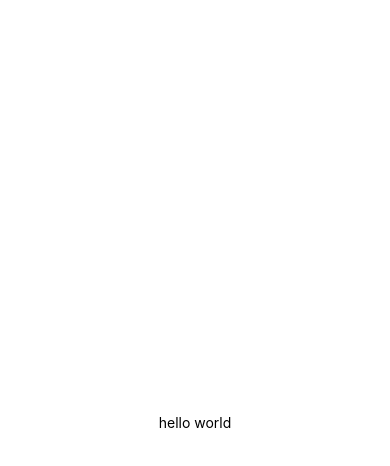
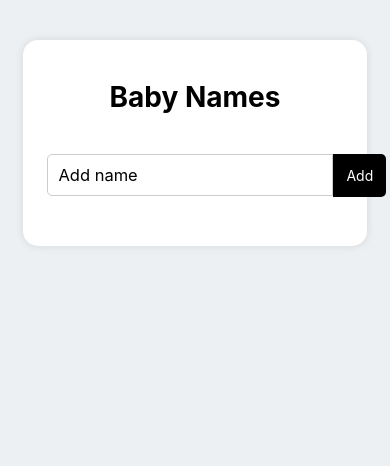
Before and after one commit to UmerYounis25/baby-names-ui, a React Native app: screen / in a window 390 px wide. Shown: the top 466 px of the page. Built offline with nearby package versions, Linux system fonts and the light colour scheme.

Commit message:
add:( name input feild & add name to store action)

```diff
--- /dev/null
+++ b/src/components/AddInput.jsx
@@ -0,0 +1,65 @@
+import React from 'react';
+import { View, Text, StyleSheet, TextInput, TouchableOpacity } from 'react-native';
+import { useDispatch } from 'react-redux';
+import { addName } from '../store/actions/AddNames';
+
+export const AddInput = () => {
+	const dispatch = useDispatch();
+	const [addTerm, setAddTerm] = React.useState('');
+	const [AddError, setAddError] = React.useState('');
+
+	return (
+		<View>
+			{AddError.length >= 1 && <Text style={styles.error}>{AddError}</Text>}
+			<View style={styles.inputGroup}>
+				<TextInput
+					style={styles.input}
+					placeholder='Add name'
+					value={addTerm}
+					onChangeText={(text) => setAddTerm(text.trim())}
+				/>
+				<TouchableOpacity
+					style={styles.button}
+					onPress={() => {
+						addTerm.length >= 1
+							? (setAddError(''), dispatch(addName(addTerm)), setAddTerm(''))
+							: setAddError('Please enter the valid value');
+					}}
+				>
+					<Text style={styles.btnText}>Add</Text>
+				</TouchableOpacity>
+			</View>
+		</View>
+	);
+};
+
+const styles = StyleSheet.create({
+	inputGroup: {
+		flexDirection: 'row',
+		justifyContent: 'space-between',
+		alignItems: 'center',
+	},
+	input: {
+		borderWidth: 1,
+		borderColor: '#ccc',
+		padding: 10,
+		borderTopLeftRadius: 5,
+		borderBottomLeftRadius: 5,
+		marginTop: 10,
+		marginBottom: 10,
+		fontSize: 16.5,
+		flex: 1,
+	},
+	button: {
+		backgroundColor: 'black',
+		borderTopRightRadius: 5,
+		borderBottomRightRadius: 5,
+		padding: 13,
+	},
+	btnText: {
+		color: '#fff',
+	},
+	error: {
+		color: 'red',
+	},
+});
--- /dev/null
+++ b/src/components/index.js
@@ -0,0 +1 @@
+export * from './AddInput'
--- a/src/store/actions/AddNames.js
+++ b/src/store/actions/AddNames.js
@@ -0,0 +1,7 @@
+import { ADD_NAME } from '../types/';
+
+export const addName = (name) => (dispatch) => {
+	const id = Math.random().toString(36).substr(2, 9);
+	const nameObject={name,id};
+	dispatch({ type: ADD_NAME, payload: nameObject });
+};
--- a/src/store/reducers/BabyNames.js
+++ /dev/null
@@ -1,8 +0,0 @@
-export default function babyName(state = null, action) {
-	switch (action.type) {
-		case 'xyx':
-			return action.payload;
-		default:
-			return state;
-	}
-}
--- /dev/null
+++ b/src/store/reducers/Names.js
@@ -0,0 +1,14 @@
+import { ADD_NAME } from '../types';
+
+const initialState = {
+	names: [],
+};
+
+export default function Names(state = initialState, action) {
+	switch (action.type) {
+		case ADD_NAME:
+			return {...state,names:[...state.names,action.payload ] }
+		default:
+			return state;
+	}
+}
--- a/src/store/reducers/index.js
+++ b/src/store/reducers/index.js
@@ -1,6 +1,6 @@
 import { combineReducers } from 'redux';
-import BabyNames from './BabyNames';
+import Names from './Names';
 
-const rootReducer = combineReducers({ babyName: BabyNames });
+const rootReducer = combineReducers({ names: Names });
 
 export default rootReducer;
--- /dev/null
+++ b/src/store/types/index.js
@@ -0,0 +1 @@
+export const ADD_NAME = 'ADD_NAME';
--- a/src/views/Home.jsx
+++ b/src/views/Home.jsx
@@ -1,16 +1,51 @@
 import * as React from 'react';
-import { View, Text } from 'react-native';
+import {
+	View,
+	Text,
+	SafeAreaView,
+	StyleSheet,
+} from 'react-native';
+import { useSelector } from 'react-redux';
+import {AddInput} from '../components/';
 
 export default function App() {
 	return (
-		<View
-			style={{
-				flex: 1,
-				justifyContent: 'center',
-				alignItems: 'center',
-			}}
-		>
-			<Text>hello world</Text>
-		</View>
+		<SafeAreaView style={styles.container}>
+			<View style={styles.card}>
+				<Text style={styles.heading}>Baby Names</Text>
+				<AddInput/>
+			</View>
+		</SafeAreaView>
 	);
 }
+
+
+const styles = StyleSheet.create({
+	container: {
+		backgroundColor: '#ebeef0db',
+		alignItems: 'center',
+		height: '100%',
+	},
+	card: {
+		backgroundColor: '#fff',
+		marginTop: 40,
+		shadowColor: '#000',
+		shadowOffset: {
+			width: 0,
+			height: 0,
+		},
+		paddingHorizontal: 24,
+		paddingVertical: 40,
+		borderRadius: 15,
+		shadowOpacity: 0.1,
+		shadowRadius: 9,
+		width: '88%',
+	},
+	heading: {
+		fontSize: 28,
+		fontWeight: 'bold',
+		textAlign: 'center',
+		marginBottom: 30,
+	},
+
+});
```
